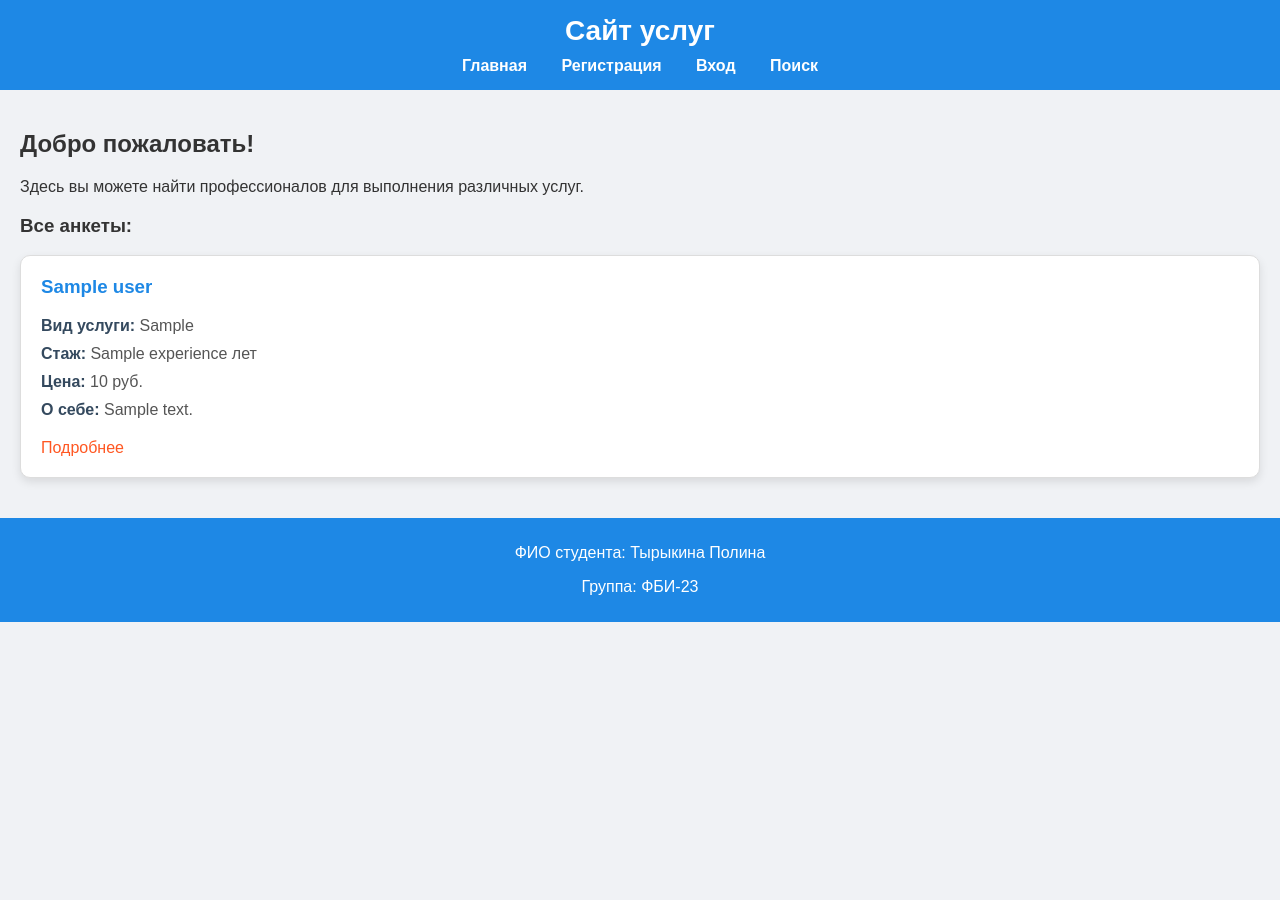
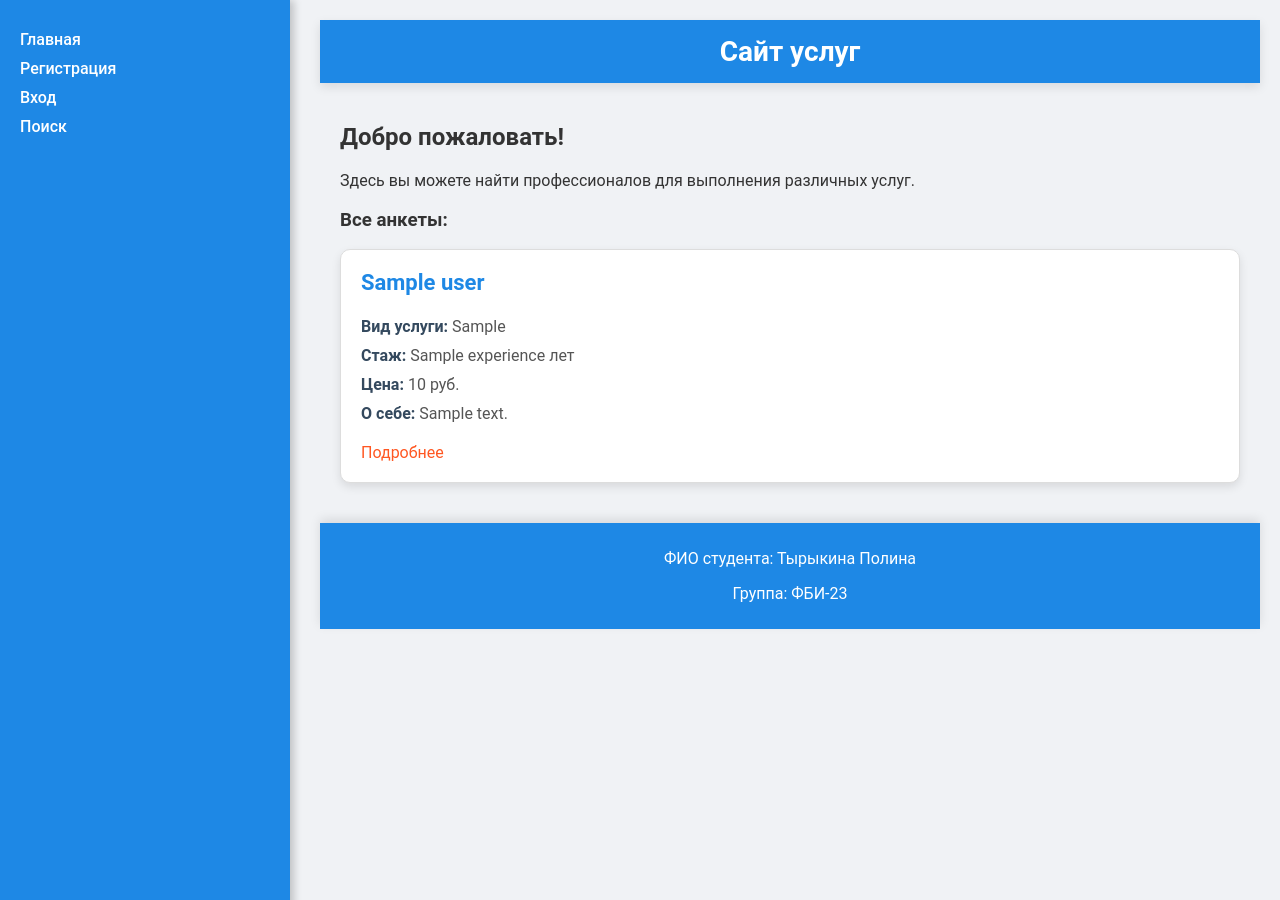
Before and after one commit to polinatyrykina/web-programming-labs-2, a Flask app: page /rgz/ in a window 1280 px wide. Run offline with Flask 3, Linux system fonts and the light colour scheme; a database or web service that is not in the repository returns one stand-in record (values such as "Sample title"); some libraries are stand-ins or nearby versions.

Commit message:
Правки

```diff
--- a/rgz.py
+++ b/rgz.py
@@ -36,7 +36,7 @@ def db_close(conn, cur):
 def index():
     conn, cur = db_connect()
     if current_app.config['DB_TYPE'] == 'postgres':
-        cur.execute("SELECT * FROM userss WHERE is_hidden = FALSE")  # Получаем только видимые анкеты
+        cur.execute("SELECT * FROM users WHERE is_hidden = FALSE")  # Получаем только видимые анкеты
     else:
         cur.execute("SELECT * FROM userss WHERE is_hidden = FALSE")
 
@@ -58,7 +58,7 @@ def register():
         # Проверка, существует ли пользователь с таким именем
         conn, cur = db_connect()
         if current_app.config['DB_TYPE'] == 'postgres':
-            cur.execute("SELECT * FROM userss WHERE username = %s", (username,))
+            cur.execute("SELECT * FROM users WHERE username = %s", (username,))
         else:
             cur.execute("SELECT * FROM userss WHERE username = ?", (username,))
         existing_user = cur.fetchone()
@@ -71,7 +71,7 @@ def register():
         # Если пользователь не существует, выполняем вставку
         conn, cur = db_connect()
         if current_app.config['DB_TYPE'] == 'postgres':
-            cur.execute("INSERT INTO userss (username, password, name, service_type, experience, price, about) VALUES (%s, %s, %s, %s, %s, %s, %s)",
+            cur.execute("INSERT INTO users (username, password, name, service_type, experience, price, about) VALUES (%s, %s, %s, %s, %s, %s, %s)",
                         (username, password, name, service_type, experience, price, about))
         else:
             cur.execute("INSERT INTO userss (username, password, name, service_type, experience, price, about) VALUES (?, ?, ?, ?, ?, ?, ?)",
@@ -90,7 +90,7 @@ def login():
 
         conn, cur = db_connect()
         if current_app.config['DB_TYPE'] == 'postgres':
-            cur.execute("SELECT * FROM userss WHERE username = %s AND password = %s", (username, password))
+            cur.execute("SELECT * FROM users WHERE username = %s AND password = %s", (username, password))
         else:
             cur.execute("SELECT * FROM userss WHERE username = ? AND password = ?", (username, password))
         user = cur.fetchone()
@@ -112,7 +112,7 @@ def profile():
 
     conn, cur = db_connect()
     if current_app.config['DB_TYPE'] == 'postgres':
-        cur.execute("SELECT * FROM userss WHERE id = %s", (session['user_id'],))
+        cur.execute("SELECT * FROM users WHERE id = %s", (session['user_id'],))
     else:
         cur.execute("SELECT * FROM userss WHERE id = ?", (session['user_id'],))
     user = cur.fetchone()
@@ -128,7 +128,7 @@ def profile():
 
         conn, cur = db_connect()
         if current_app.config['DB_TYPE'] == 'postgres':
-            cur.execute("UPDATE userss SET name = %s, service_type = %s, experience = %s, price = %s, about = %s, is_hidden = %s WHERE id = %s",
+            cur.execute("UPDATE users SET name = %s, service_type = %s, experience = %s, price = %s, about = %s, is_hidden = %s WHERE id = %s",
                         (name, service_type, experience, price, about, is_hidden, session['user_id']))
         else:
             cur.execute("UPDATE userss SET name = ?, service_type = ?, experience = ?, price = ?, about = ?, is_hidden = ? WHERE id = ?",
@@ -151,7 +151,7 @@ def search():
     page = int(request.args.get('page', 1))
 
     # Начальный запрос
-    sql = "SELECT * FROM userss WHERE is_hidden = FALSE"
+    sql = "SELECT * FROM users WHERE is_hidden = FALSE"
     params = []
 
     # Добавляем условия в запрос, если значения заданы
@@ -232,7 +232,7 @@ def delete_account():
 
     conn, cur = db_connect()
     if current_app.config['DB_TYPE'] == 'postgres':
-        cur.execute("DELETE FROM userss WHERE id = %s", (session['user_id'],))
+        cur.execute("DELETE FROM users WHERE id = %s", (session['user_id'],))
     else:
         cur.execute("DELETE FROM userss WHERE id = ?", (session['user_id'],))
     db_close(conn, cur)
@@ -246,7 +246,7 @@ def admin():
 
     conn, cur = db_connect()
     if current_app.config['DB_TYPE'] == 'postgres':
-        cur.execute("SELECT * FROM userss WHERE is_admin = TRUE AND id = %s", (session['user_id'],))
+        cur.execute("SELECT * FROM users WHERE is_admin = TRUE AND id = %s", (session['user_id'],))
     else:
         cur.execute("SELECT * FROM userss WHERE is_admin = TRUE AND id = ?", (session['user_id'],))
     admin_user = cur.fetchone()
@@ -266,7 +266,7 @@ def admin():
 def user_profile(user_id):
     conn, cur = db_connect()
     if current_app.config['DB_TYPE'] == 'postgres':
-        cur.execute("SELECT * FROM userss WHERE id = %s", (user_id,))
+        cur.execute("SELECT * FROM users WHERE id = %s", (user_id,))
     else:
         cur.execute("SELECT * FROM userss WHERE id = ?", (user_id,))
     user = cur.fetchone()
@@ -286,7 +286,7 @@ def admin_users():
 
     conn, cur = db_connect()
     if current_app.config['DB_TYPE'] == 'postgres':
-        cur.execute("SELECT * FROM userss WHERE id = %s", (session['user_id'],))
+        cur.execute("SELECT * FROM users WHERE id = %s", (session['user_id'],))
     else:
         cur.execute("SELECT * FROM userss WHERE id = ?", (session['user_id'],))
     user = cur.fetchone()
@@ -297,7 +297,7 @@ def admin_users():
         return redirect(url_for('rgz.index'))
 
     conn, cur = db_connect()
-    cur.execute("SELECT * FROM userss")
+    cur.execute("SELECT * FROM users")
     users = cur.fetchall()
     db_close(conn, cur)
 
@@ -311,7 +311,7 @@ def admin_edit_user(user_id):
 
     conn, cur = db_connect()
     if current_app.config['DB_TYPE'] == 'postgres':
-        cur.execute("SELECT * FROM userss WHERE id = %s", (session['user_id'],))
+        cur.execute("SELECT * FROM users WHERE id = %s", (session['user_id'],))
     else:
         cur.execute("SELECT * FROM userss WHERE id = ?", (session['user_id'],))
     admin_user = cur.fetchone()
@@ -348,7 +348,7 @@ def admin_edit_user(user_id):
 
     conn, cur = db_connect()
     if current_app.config['DB_TYPE'] == 'postgres':
-        cur.execute("SELECT * FROM userss WHERE id = %s", (user_id,))
+        cur.execute("SELECT * FROM users WHERE id = %s", (user_id,))
     else:
         cur.execute("SELECT * FROM userss WHERE id = ?", (user_id,))
     user = cur.fetchone()
@@ -365,7 +365,7 @@ def admin_delete_user(user_id):
 
     conn, cur = db_connect()
     if current_app.config['DB_TYPE'] == 'postgres':
-        cur.execute("DELETE FROM userss WHERE id = %s", (user_id,))
+        cur.execute("DELETE FROM users WHERE id = %s", (user_id,))
     else:
         cur.execute("DELETE FROM userss WHERE id = ?", (user_id,))
     db_close(conn, cur)
--- a/static/rgz/static.css
+++ b/static/rgz/static.css
@@ -1,6 +1,6 @@
 /* Общие стили */
 body {
-    font-family: Arial, sans-serif;
+    font-family: 'Roboto', Arial, sans-serif; /* Используем шрифт Roboto */
     margin: 0;
     padding: 0;
     background-color: #f0f2f5; /* Светло-серый фон */
@@ -12,11 +12,13 @@ header {
     color: white;
     padding: 15px 20px;
     text-align: center;
+    box-shadow: 0 4px 10px rgba(0, 0, 0, 0.1); /* Тень для заголовка */
 }
 
 header h1 {
     margin: 0;
     font-size: 28px;
+    font-weight: 700; /* Жирный шрифт */
 }
 
 nav {
@@ -47,6 +49,7 @@ footer {
     position: relative;
     bottom: 0;
     width: 100%;
+    box-shadow: 0 -4px 10px rgba(0, 0, 0, 0.1); /* Тень для футера */
 }
 
 /* Стили для анкет пользователей */
@@ -68,6 +71,7 @@ footer {
 .user-card h3 {
     margin-top: 0;
     color: #1e88e5; /* Ярко-синий */
+    font-size: 22px;
 }
 
 .user-card p {
@@ -136,6 +140,7 @@ table tr:hover {
     margin-top: 0;
     color: #1e88e5; /* Ярко-синий */
     text-align: center;
+    font-size: 24px;
 }
 
 .profile-form label {
@@ -343,3 +348,44 @@ table tr:hover {
 .pagination-link:hover {
     background-color: #1565c0; /* Темнее синий при наведении */
 }
+
+
+/* Левая панель меню */
+.sidebar {
+    width: 250px; /* Фиксированная ширина панели */
+    height: 100vh; /* Высота на всю страницу */
+    background-color: #1e88e5; /* Ярко-синий */
+    color: white;
+    padding: 20px;
+    box-shadow: 4px 0 8px rgba(0, 0, 0, 0.2);
+    position: fixed; /* Фиксируем панель слева */
+    top: 0;
+    left: 0;
+}
+
+.sidebar h1 {
+    margin: 0 0 20px;
+    font-size: 1.8rem;
+    font-weight: 700;
+    text-align: center;
+}
+
+.sidebar a {
+    display: block;
+    color: white;
+    text-decoration: none;
+    margin: 10px 0;
+    font-size: 1rem;
+    font-weight: 500;
+    transition: color 0.3s ease;
+}
+
+.sidebar a:hover {
+    color: #ff5722; /* Оранжевый при наведении */
+}
+
+/* Основной контент */
+.content {
+    margin-left: 300px; /* Отступ для левой панели */
+    padding: 20px;
+}
--- a/templates/base1.html
+++ b/templates/base1.html
@@ -45,8 +45,9 @@
     </style>
 </head>
 <body>
-    <header>
-        <h1>Сайт услуг</h1>
+    <!-- Левая панель меню -->
+    <div class="sidebar">
+
         <nav>
             <a href="/rgz/">Главная</a>
             {% if not session.user_id %}
@@ -63,6 +64,12 @@
                 {% endif %}
             {% endif %}
         </nav>
+    </div>
+
+    <!-- Основной контент -->
+    <div class="content">
+        <header>
+            <h1>Сайт услуг</h1>
         </header>
         <main>
             {% block content %}{% endblock %}
@@ -71,6 +78,7 @@
             <p>ФИО студента: Тырыкина Полина</p>
             <p>Группа: ФБИ-23</p>
         </footer>
+    </div>
 
     <!-- Вывод flash-сообщений -->
     <div class="flash-messages">
```
Lines whose indentation alone changed are shown as unchanged.
